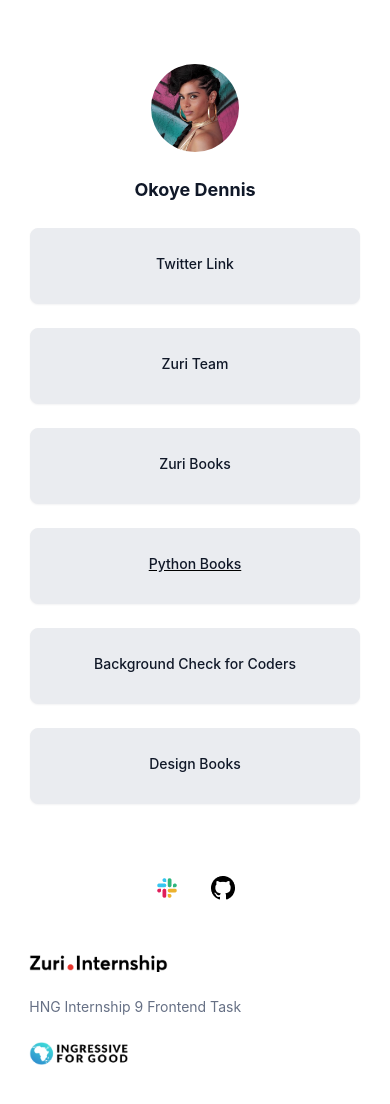
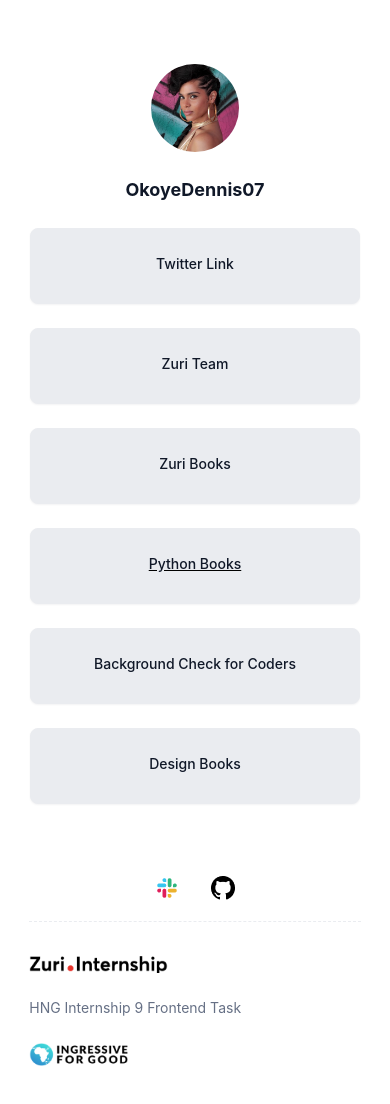
Before and after one commit to Okoyedennis/zuri-wk1-ass, a React (Create React App) app: page / in a window 390 px wide. Shown: the top 1104 px of the page. After the commit the page ends 1066 px from the top, so only its background shows below. Built offline with nearby package versions, Linux system fonts and the light colour scheme.

Commit message:
zuri week 1

```diff
--- a/src/component/Footer/Footer.css
+++ b/src/component/Footer/Footer.css
@@ -1,7 +1,6 @@
 .footer {
   height: 90px;
   border-radius: 0px;
-  /* padding: 48px 0px 48px 0px; */
   width: 100%;
 }
 
@@ -10,8 +9,9 @@
   display: flex;
   align-items: center;
   justify-content: space-between;
-  width: 80%;
+  width: 800px;
   margin: auto;
+      border-top: 1px dashed #eaecf0;
 }
 
 .footer__wrapper img {
@@ -36,9 +36,21 @@
   border-radius: 0px;
 }
 
+@media (max-width: 768px){
+ .footer__wrapper {
+
+    width: 85%;
+  }
+}
+
 @media (max-width: 568px) {
   .footer {
-    padding-bottom: 5rem;
+    margin-top: -2rem;
+  }
+
+  .footer__wrapper{
+    padding: 2rem 0rem;
+
   }
 
   .footer p {
--- a/src/component/Home/Home.css
+++ b/src/component/Home/Home.css
@@ -64,11 +64,15 @@
   offset: 0px, 1px rgba(16, 24, 40, 0.05);
   text-align: center;
   height: 76px;
-  width: 80%;
+  width: 700px;
   border-radius: 8px;
   padding: 24px 32px 24px 32px;
   border: 1px solid #eaecf0;
   background-color: #eaecf0;
+  cursor: pointer;
+}
+.link__wrapper div:hover {
+    background-color: rgb(208 213 221)
 }
 
 .link__wrapper div a {
@@ -100,6 +104,13 @@
   height: 24px;
 }
 
+@media (max-width: 768px){
+.link__wrapper div {
+    border: 1px solid #eaecf0;
+    background-color: #eaecf0;
+    width: 100%;
+  }
+}
 @media (max-width: 568px) {
   .home {
     /* height: 892px; */
@@ -127,6 +138,7 @@
   .link__wrapper div {
     border: 1px solid #eaecf0;
     background-color: #eaecf0;
+    width: 80%;
   }
 
   .link__wrapper div a {
--- a/src/component/Home/Home.jsx
+++ b/src/component/Home/Home.jsx
@@ -43,7 +43,7 @@ const Home = () => {
       <div className="home__wrapper">
         <div className="profile_container">
           <img src={img1} id="profile__img" alt="profile_logo" />
-          <h6 id="twitter">Okoye Dennis</h6>
+          <h6 id="twitter">OkoyeDennis07</h6>
         </div>
         <div className="link__wrapper">
           {data.map(({ text, link, id }, index) => (
```
